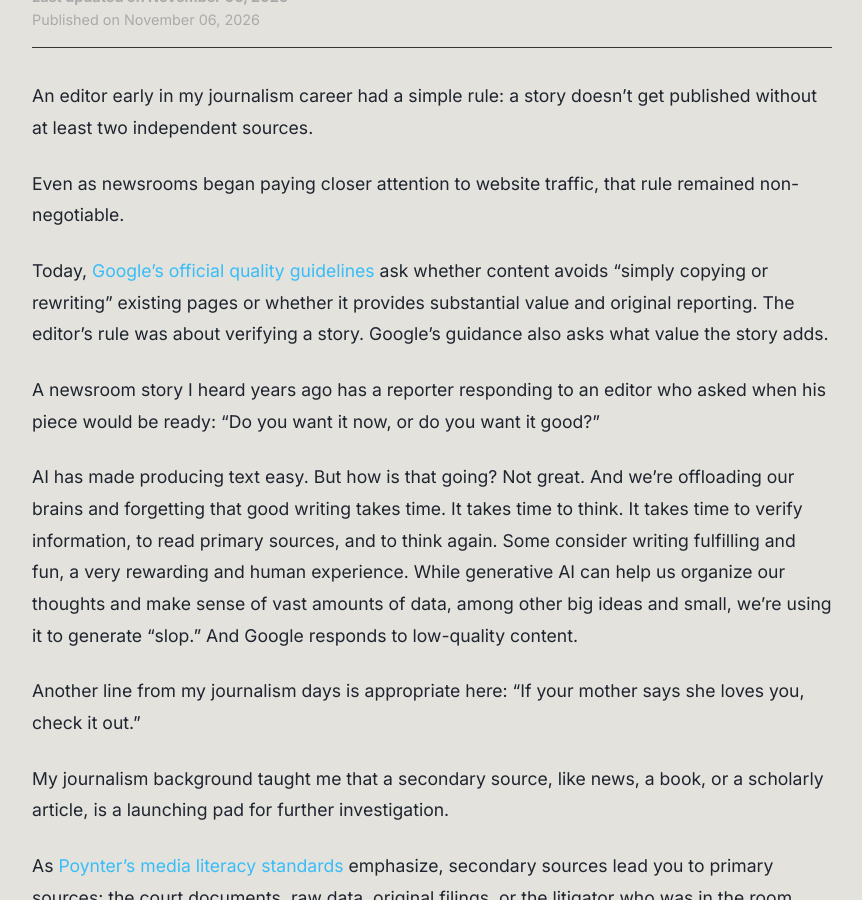
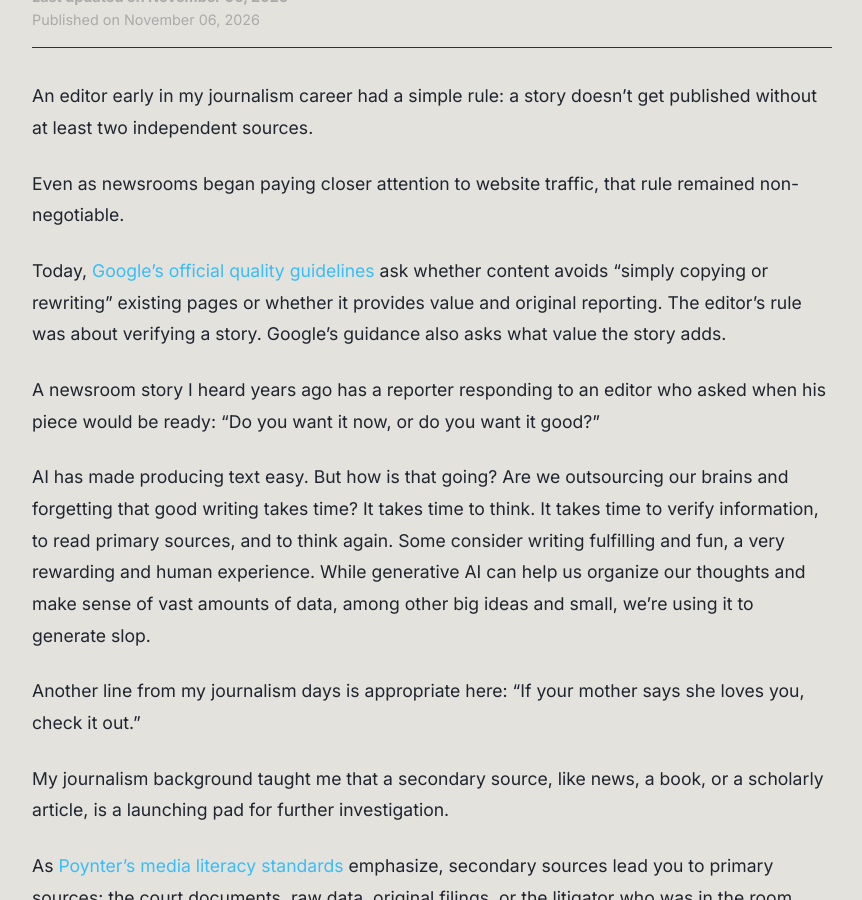
Before and after one commit to jkandel/kandel-website, a Jekyll site: the page built from _posts/2026-11-06-what-good-writing-takes-in-the-ai-era.md, in a window 1280 px wide and 900 px high, scrolled down 785 px. Shown: the whole window, without its empty margins (208-1070 px from the left). Built offline with Jekyll 4.4.1, drawn with Linux system fonts in a browser that asks for light colours.

Commit message:
Update _posts/2026-11-06-what-good-writing-takes-in-the-ai-era.md (via Pages CMS)

```diff
--- a/_posts/2026-11-06-what-good-writing-takes-in-the-ai-era.md
+++ b/_posts/2026-11-06-what-good-writing-takes-in-the-ai-era.md
@@ -10,11 +10,11 @@ An editor early in my journalism career had a simple rule: a story doesn't get p
 
 Even as newsrooms began paying closer attention to website traffic, that rule remained non-negotiable.
 
-Today, [Google's official quality guidelines](https://developers.google.com/search/docs/fundamentals/creating-helpful-content) ask whether content avoids "simply copying or rewriting" existing pages or whether it provides substantial value and original reporting. The editor's rule was about verifying a story. Google's guidance also asks what value the story adds.
+Today, [Google's official quality guidelines](https://developers.google.com/search/docs/fundamentals/creating-helpful-content) ask whether content avoids "simply copying or rewriting" existing pages or whether it provides value and original reporting. The editor's rule was about verifying a story. Google's guidance also asks what value the story adds.
 
 A newsroom story I heard years ago has a reporter responding to an editor who asked when his piece would be ready: "Do you want it now, or do you want it good?"
 
-AI has made producing text easy. But how is that going? Not great. And we're offloading our brains and forgetting that good writing takes time. It takes time to think. It takes time to verify information, to read primary sources, and to think again. Some consider writing fulfilling and fun, a very rewarding and human experience. While generative AI can help us organize our thoughts and make sense of vast amounts of data, among other big ideas and small, we're using it to generate "slop." And Google responds to low-quality content.
+AI has made producing text easy. But how is that going? Are we outsourcing our brains and forgetting that good writing takes time? It takes time to think. It takes time to verify information, to read primary sources, and to think again. Some consider writing fulfilling and fun, a very rewarding and human experience. While generative AI can help us organize our thoughts and make sense of vast amounts of data, among other big ideas and small, we're using it to generate slop.
 
 Another line from my journalism days is appropriate here: "If your mother says she loves you, check it out."
 
```
